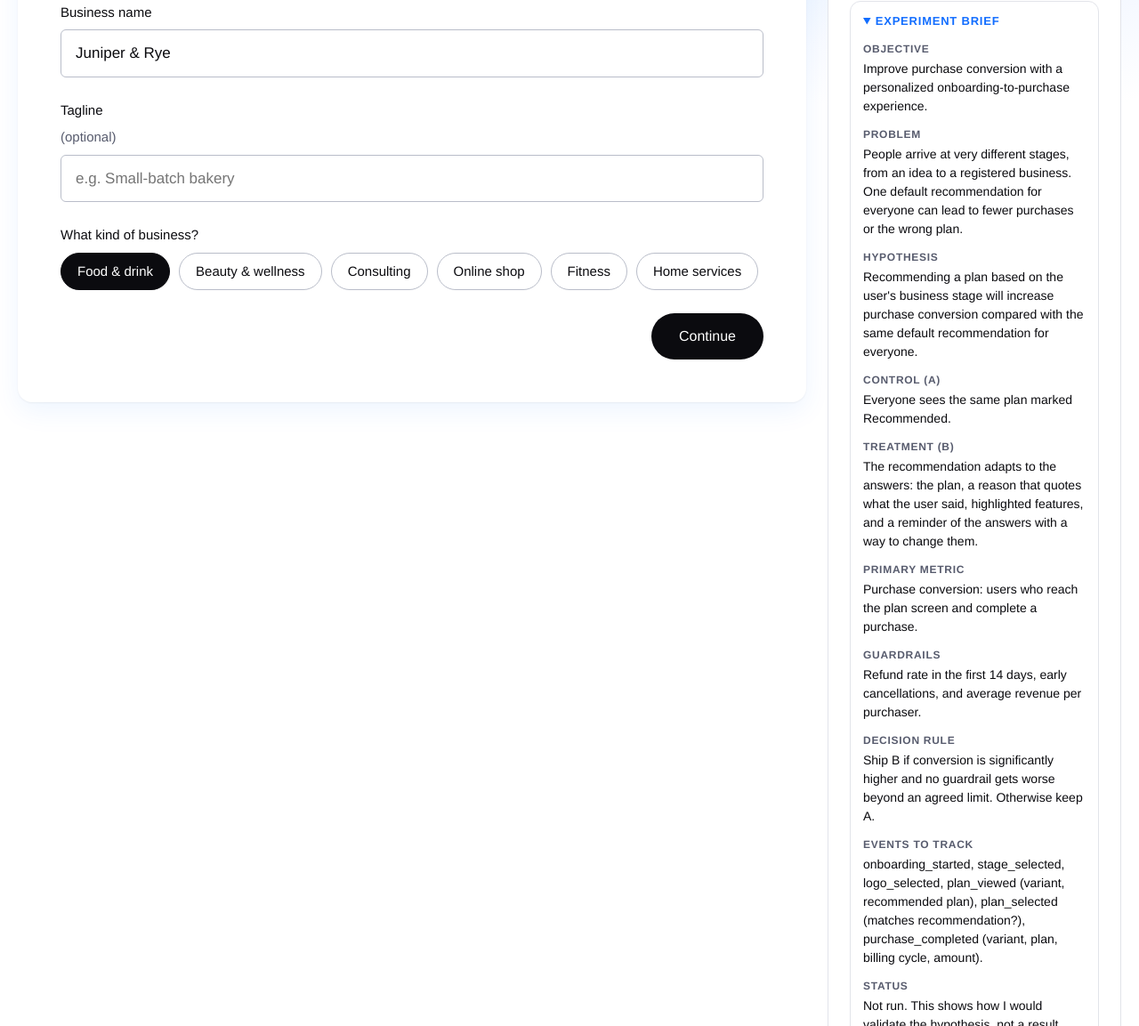
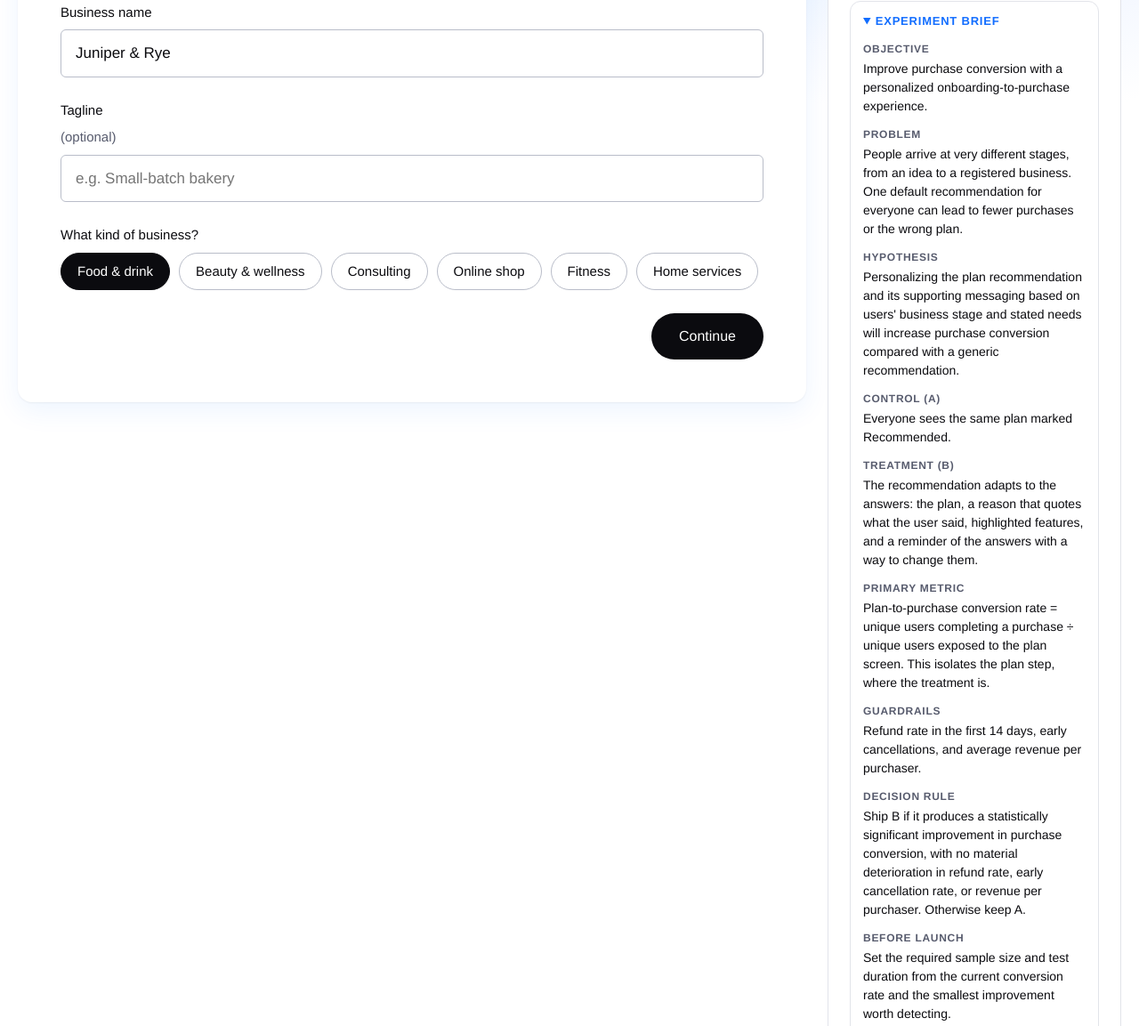
Before and after one commit to gershongil-PM/purchase-funnel-prototype, a plain HTML site: page index.html in a window 1280 px wide. Shown: the part 343-1496 px from the top of the page at 89% size. Drawn offline with Linux system fonts and the light colour scheme; a web font is replaced by a local one.

Commit message:
Sharpen the experiment brief
Hypothesis matches what was built, the primary metric has an explicit denominator (plan-screen exposure), the decision rule names the guardrails, and sample size and duration are set before launch.

Co-Authored-By: Claude Opus 5.5 <noreply@anthropic.com>
Claude-Session: https://claude.ai/code/session_01UZHXkVwD692Hdmcb6uewuQ

```diff
--- a/index.html
+++ b/index.html
@@ -265,12 +265,13 @@ aside.notes{background:var(--surface);border:1px solid var(--line);border-radius
   <dl>
     <div><dt>Objective</dt><dd>Improve purchase conversion with a personalized onboarding-to-purchase experience.</dd></div>
     <div><dt>Problem</dt><dd>People arrive at very different stages, from an idea to a registered business. One default recommendation for everyone can lead to fewer purchases or the wrong plan.</dd></div>
-    <div><dt>Hypothesis</dt><dd>Recommending a plan based on the user's business stage will increase purchase conversion compared with the same default recommendation for everyone.</dd></div>
+    <div><dt>Hypothesis</dt><dd>Personalizing the plan recommendation and its supporting messaging based on users' business stage and stated needs will increase purchase conversion compared with a generic recommendation.</dd></div>
     <div><dt>Control (A)</dt><dd>Everyone sees the same plan marked Recommended.</dd></div>
     <div><dt>Treatment (B)</dt><dd>The recommendation adapts to the answers: the plan, a reason that quotes what the user said, highlighted features, and a reminder of the answers with a way to change them.</dd></div>
-    <div><dt>Primary metric</dt><dd>Purchase conversion: users who reach the plan screen and complete a purchase.</dd></div>
+    <div><dt>Primary metric</dt><dd>Plan-to-purchase conversion rate = unique users completing a purchase ÷ unique users exposed to the plan screen. This isolates the plan step, where the treatment is.</dd></div>
     <div><dt>Guardrails</dt><dd>Refund rate in the first 14 days, early cancellations, and average revenue per purchaser.</dd></div>
-    <div><dt>Decision rule</dt><dd>Ship B if conversion is significantly higher and no guardrail gets worse beyond an agreed limit. Otherwise keep A.</dd></div>
+    <div><dt>Decision rule</dt><dd>Ship B if it produces a statistically significant improvement in purchase conversion, with no material deterioration in refund rate, early cancellation rate, or revenue per purchaser. Otherwise keep A.</dd></div>
+    <div><dt>Before launch</dt><dd>Set the required sample size and test duration from the current conversion rate and the smallest improvement worth detecting.</dd></div>
     <div><dt>Events to track</dt><dd>onboarding_started, stage_selected, logo_selected, plan_viewed (variant, recommended plan), plan_selected (matches recommendation?), purchase_completed (variant, plan, billing cycle, amount).</dd></div>
     <div><dt>Status</dt><dd>Not run. This shows how I would validate the hypothesis, not a result.</dd></div>
   </dl></details>
@@ -400,12 +401,13 @@ function renderNotes(){
   <dl>
     ${row("Objective","Improve purchase conversion with a personalized onboarding-to-purchase experience.")}
     ${row("Problem","People arrive at very different stages, from an idea to a registered business. One default recommendation for everyone can lead to fewer purchases or the wrong plan.")}
-    ${row("Hypothesis","Recommending a plan based on the user's business stage will increase purchase conversion compared with the same default recommendation for everyone.")}
+    ${row("Hypothesis","Personalizing the plan recommendation and its supporting messaging based on users' business stage and stated needs will increase purchase conversion compared with a generic recommendation.")}
     ${row("Control (A)","Everyone sees the same plan marked Recommended.")}
     ${row("Treatment (B)","The recommendation adapts to the answers: the plan, a reason that quotes what the user said, highlighted features, and a reminder of the answers with a way to change them.")}
-    ${row("Primary metric","Purchase conversion: users who reach the plan screen and complete a purchase.")}
+    ${row("Primary metric","Plan-to-purchase conversion rate = unique users completing a purchase ÷ unique users exposed to the plan screen. This isolates the plan step, where the treatment is.")}
     ${row("Guardrails","Refund rate in the first 14 days, early cancellations, and average revenue per purchaser.")}
-    ${row("Decision rule","Ship B if conversion is significantly higher and no guardrail gets worse beyond an agreed limit. Otherwise keep A.")}
+    ${row("Decision rule","Ship B if it produces a statistically significant improvement in purchase conversion, with no material deterioration in refund rate, early cancellation rate, or revenue per purchaser. Otherwise keep A.")}
+    ${row("Before launch","Set the required sample size and test duration from the current conversion rate and the smallest improvement worth detecting.")}
     ${row("Events to track","onboarding_started, stage_selected, logo_selected, plan_viewed (variant, recommended plan), plan_selected (matches recommendation?), purchase_completed (variant, plan, billing cycle, amount).")}
     ${row("Status","Not run. This shows how I would validate the hypothesis, not a result.")}
   </dl></details>
```
Also changed, not shown: 1 other file.
